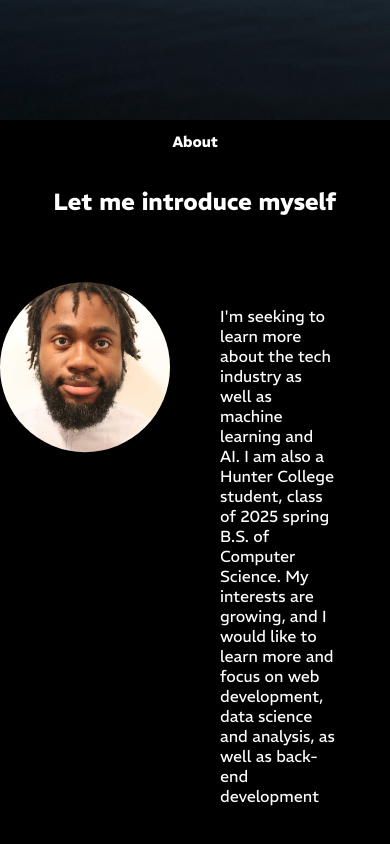
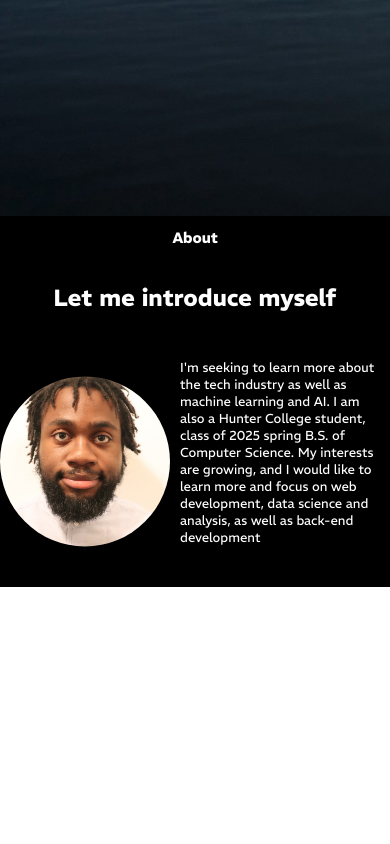
Before and after one commit to DFLotus/portfolio, a React (Create React App) app: page / in a window 390 px wide. Shown: the part 680-1524 px from the top of the page. After the commit the page ends 1267 px from the top, so only its background shows below. Built offline with nearby package versions, Linux system fonts and the light colour scheme.

Commit message:
Fixed moblie device home img view & about text

```diff
--- a/src/styles/About.css
+++ b/src/styles/About.css
@@ -1,7 +1,3 @@
-body{
-    overflow-x: hidden;
-}
-
 .about-container{
     background-color:   black;
     text-align: center;
@@ -73,7 +69,8 @@ body{
     }
 
     .about-content {
-        font-size: 16px; /* Reduce font size for the text */
+        font-size: 13px;
+        padding: 10px;
         width: 100%;
     }
 
@@ -94,7 +91,7 @@ body{
     }
 
     .about-content {
-        font-size: 20px; /* Reduce font size for the text */
+        font-size: 20px;
         width: 100%;
     }
 
@@ -115,7 +112,7 @@ body{
     }
 
     .about-content {
-        font-size: 20px; /* Reduce font size for the text */
+        font-size: 20px;
         width: 100%;
     }
 }
--- a/src/styles/Home.css
+++ b/src/styles/Home.css
@@ -1,7 +1,6 @@
 body{
     margin: 0;
     padding: 0;
-    /*overflow-x: hidden;*/
 }
 
 .home-container {
@@ -17,7 +16,6 @@ body{
     height: 100%
 }
 
-/*Start here*/
 .name-container {
     position: absolute;
     top: 50%;
@@ -60,7 +58,7 @@ body{
 
     .img-view {
         width: auto;
-        height: 50rem;
+        height: 56rem;
     }
 
     .name-container {
```
